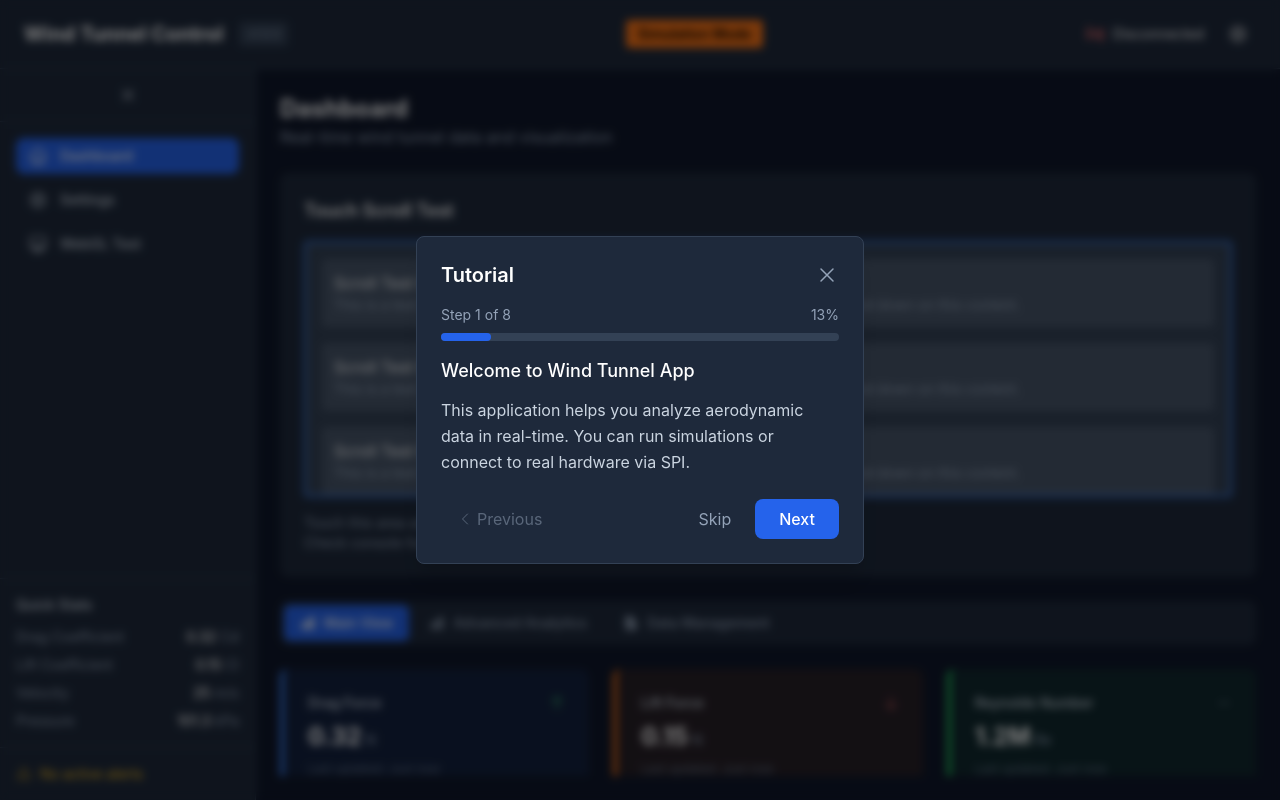
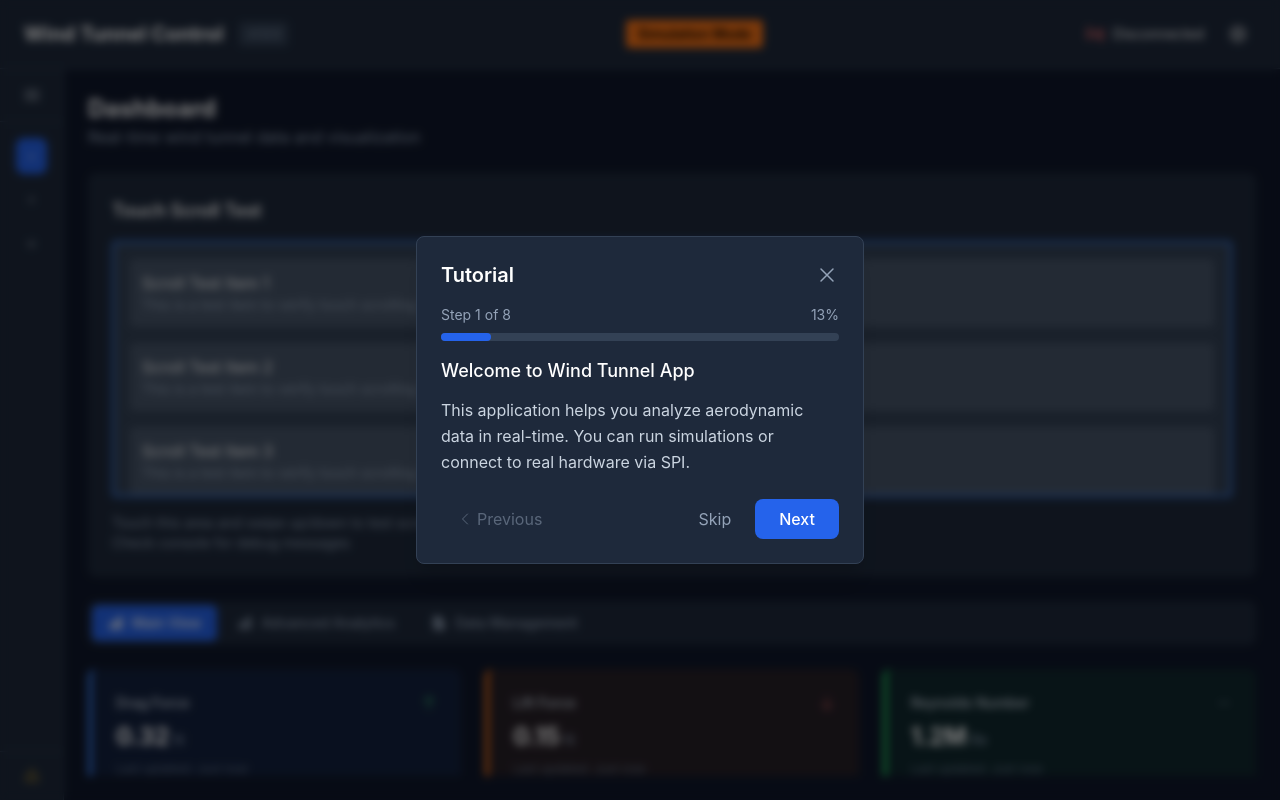
Before and after one commit to hadefuwa/wind-tunnel-electron-react, a React (Vite) app: page / in a window 1280 px wide. Built offline with nearby package versions, Linux system fonts and the light colour scheme.

Commit message:
Make sidebar start collapsed by default for better touchscreen experience

```diff
--- a/src/renderer/App.tsx
+++ b/src/renderer/App.tsx
@@ -10,7 +10,7 @@ import { OnboardingTutorial, useTutorial } from './components/UI/OnboardingTutor
 export default function App() {
   const { hasSeenTutorial, markTutorialComplete } = useTutorial();
   const [showTutorial, setShowTutorial] = useState(!hasSeenTutorial);
-  const [sidebarCollapsed, setSidebarCollapsed] = useState(false);
+  const [sidebarCollapsed, setSidebarCollapsed] = useState(true);
 
   // Debug touchscreen scrolling
   useEffect(() => {
```
